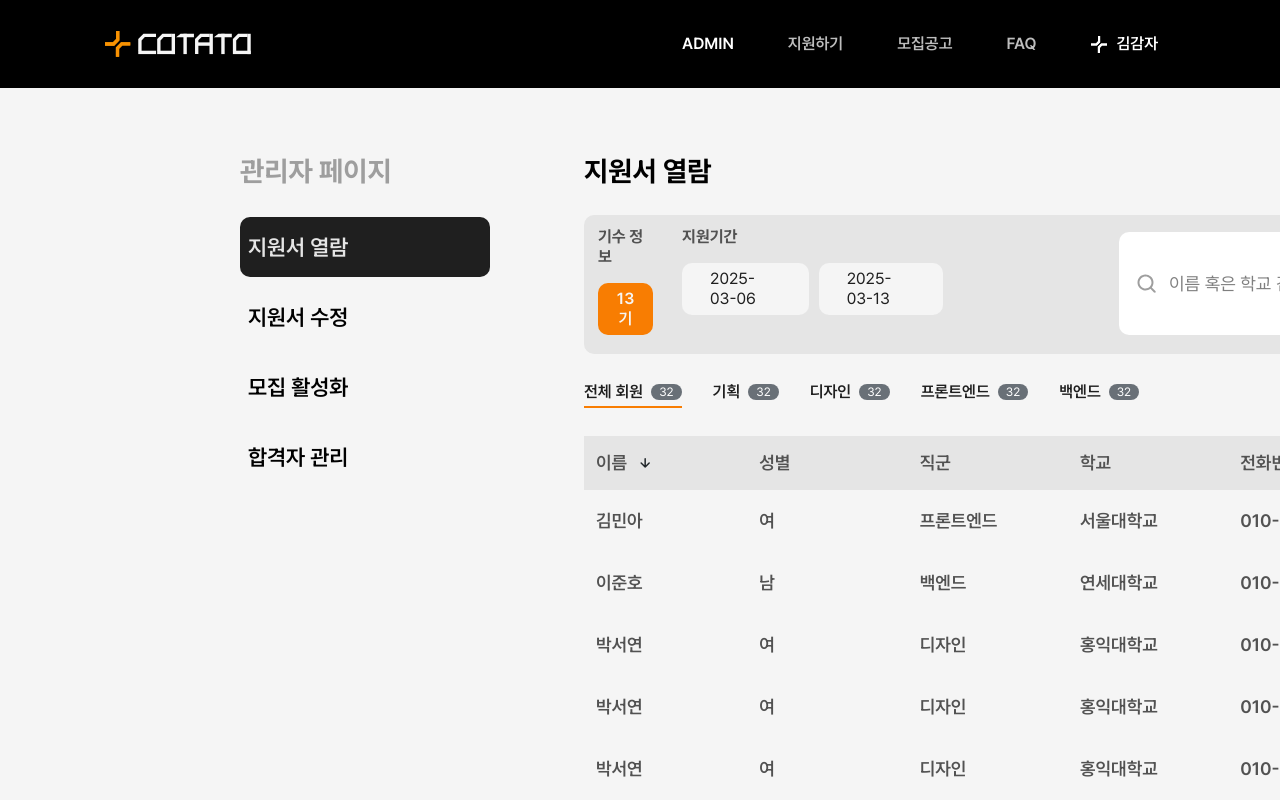
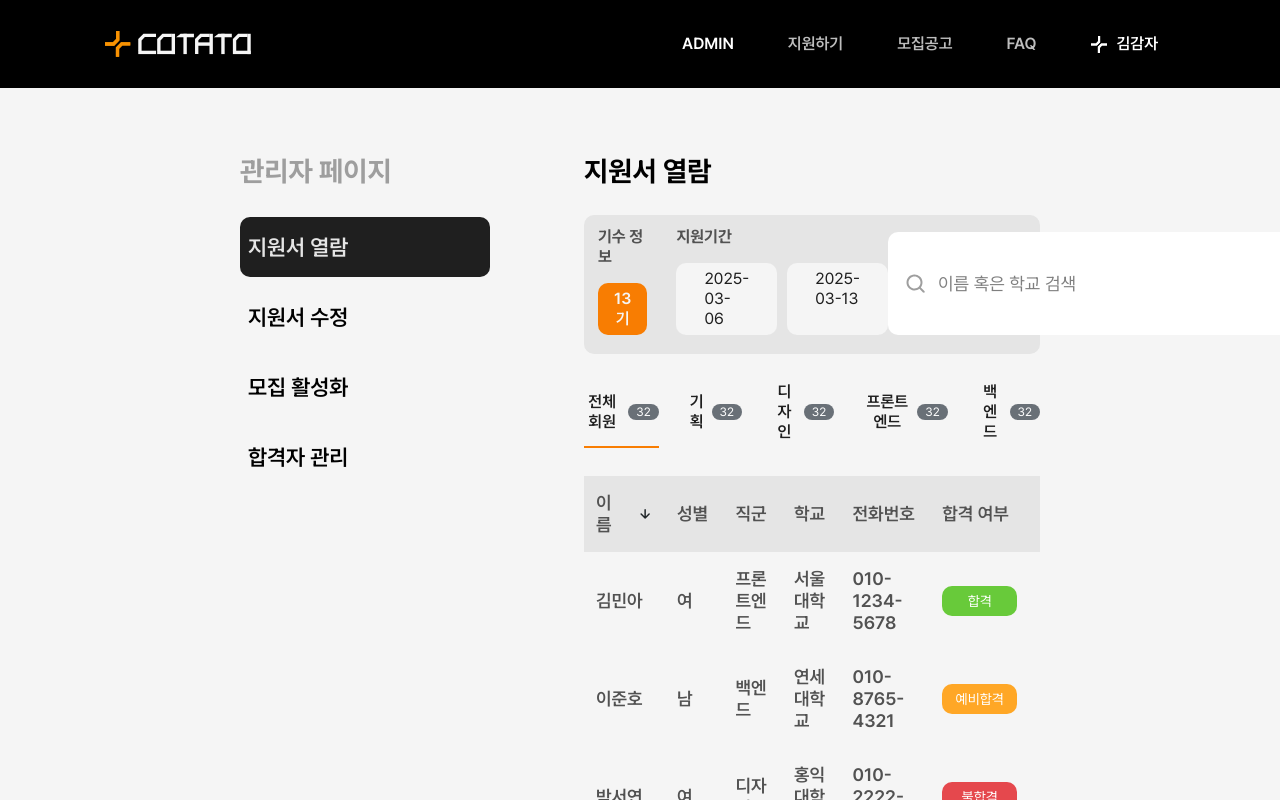
Before and after one commit to IT-Cotato/COTATO-FE-v2, a Next.js app: page /admin/applications in a window 1280 px wide. Built offline with nearby package versions, Linux system fonts and the light colour scheme.

Commit message:
fix(style): 지원서 열람 레이아웃 조정 (#13)

```diff
--- a/src/app/admin/(with-sidebar)/applications/_components/AdminApplicationInformation.tsx
+++ b/src/app/admin/(with-sidebar)/applications/_components/AdminApplicationInformation.tsx
@@ -25,7 +25,7 @@ export const AdminApplicationInformation = () => {
   };
 
   return (
-    <div className='flex flex-row gap-[175.6px] rounded-[10px] bg-neutral-100 pt-3 pr-7.25 pb-4.75 pl-3.5'>
+    <div className='flex flex-row justify-between rounded-[10px] bg-neutral-100 pt-3 pr-7.25 pb-4.75 pl-3.5'>
       <div className='flex flex-row gap-7.25'>
         <div className='flex flex-col gap-4'>
           <p className='text-body-m font-bold text-neutral-600'>기수 정보</p>
@@ -45,8 +45,8 @@ export const AdminApplicationInformation = () => {
           </div>
         </div>
       </div>
-      <div className='flex flex-1 pt-1.25'>
-        <div className='flex flex-1 flex-row items-center gap-2.5 rounded-[10px] bg-white px-4 py-2.75'>
+      <div className='flex pt-1.25'>
+        <div className='flex flex-row items-center gap-2.5 rounded-[10px] bg-white px-4 py-2.75'>
           <SearchIcon />
           <input
             type='text'
@@ -55,7 +55,7 @@ export const AdminApplicationInformation = () => {
             value={keyword}
             onChange={(e) => setKeyword(e.target.value)}
             onKeyDown={(e) => e.key === 'Enter' && handleSearch()}
-            className='flex-1 text-body-l font-normal outline-none'
+            className='text-body-l font-normal outline-none'
           />
         </div>
       </div>
--- a/src/app/admin/(with-sidebar)/applications/page.tsx
+++ b/src/app/admin/(with-sidebar)/applications/page.tsx
@@ -4,7 +4,7 @@ import {SuspenseWrapper} from '@/components/wrappers/SuspenseWrapper';
 
 export default function AdminApplicationPage() {
   return (
-    <section className='flex flex-col gap-7'>
+    <section className='flex max-w-[100vh] flex-col gap-7'>
       <h1 className='text-h4'>지원서 열람</h1>
       <SuspenseWrapper>
         <AdminApplicationInformation />
--- a/src/app/admin/(with-sidebar)/layout.tsx
+++ b/src/app/admin/(with-sidebar)/layout.tsx
@@ -11,7 +11,7 @@ export default function AdminWithSideBarLayout({
         <AdminSideBar />
       </aside>
 
-      <main className='flex-1'>{children}</main>
+      <main className='min-w-0 flex-1'>{children}</main>
     </section>
   );
 }
```
